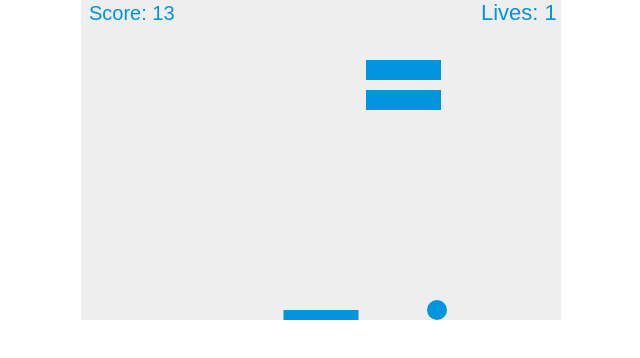
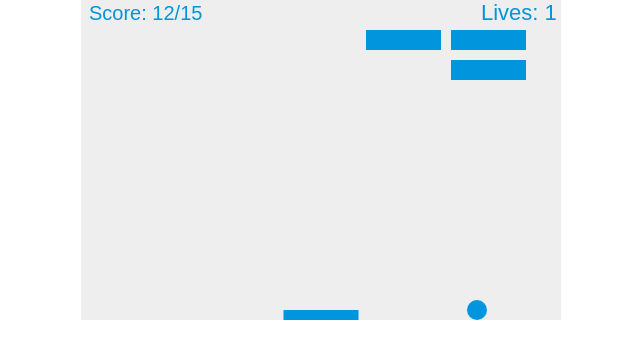
Before and after one commit to vcode11/Break-Out-Game, a plain HTML site: page index.html in a window 1280 px wide. Shown: the whole page, without its empty margins (319-959 px from the left). Drawn offline with Linux system fonts and the light colour scheme.

Commit message:
Increase speed of the peddle

```diff
--- a/index.html
+++ b/index.html
@@ -81,7 +81,7 @@
             function drawScore() {
                 ctx.font = "20px Arial";
                 ctx.fillStyle = "aqua-blue";
-                ctx.fillText("Score: "+score, 8, 20);
+                ctx.fillText("Score: "+score + "/15", 8, 20);
             }
             function drawLives() {
                     ctx.font = "22px Arial";
@@ -146,20 +146,20 @@
                         else{
                             x = canvas.width/2;
                             y = canvas.height-30;
-                            dx = 4;
-                            dy = -4;
+                            dx = -4;
+                            dy = 4;
                             paddleX = (canvas.width-paddleWidth)/2;
                         }
                     }
                 }
                 if(rightPressed) {
-                    paddleX+=7;
+                    paddleX+=8;
                     if(paddleX + paddleWidth > canvas.width){
                         paddleX = canvas.width - paddleWidth;
                     }
                 }
                 else if(leftPressed) {
-                    paddleX-=7;
+                    paddleX-=8;
                     if(paddleX < 0){
                         paddleX = 0;
                     }
```
